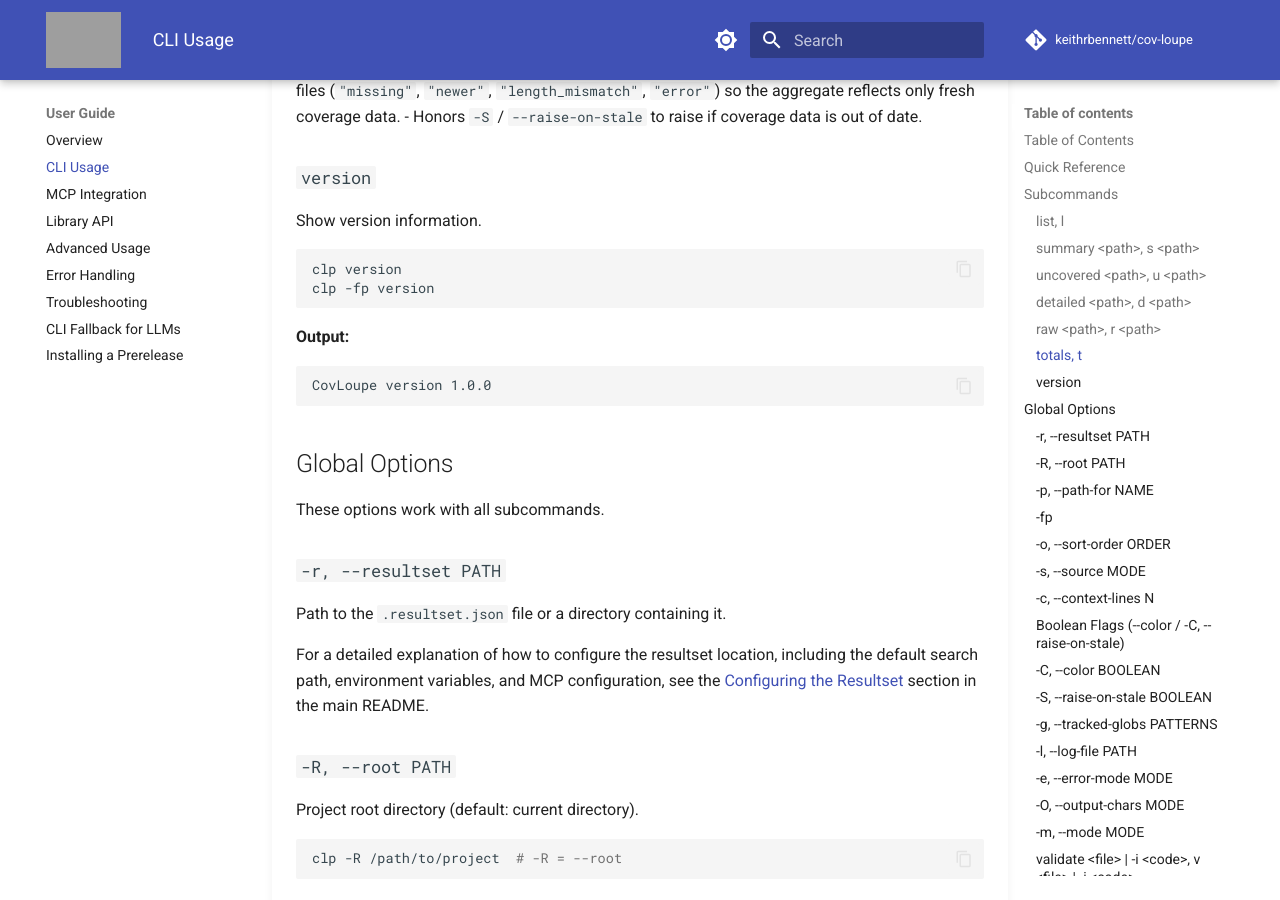
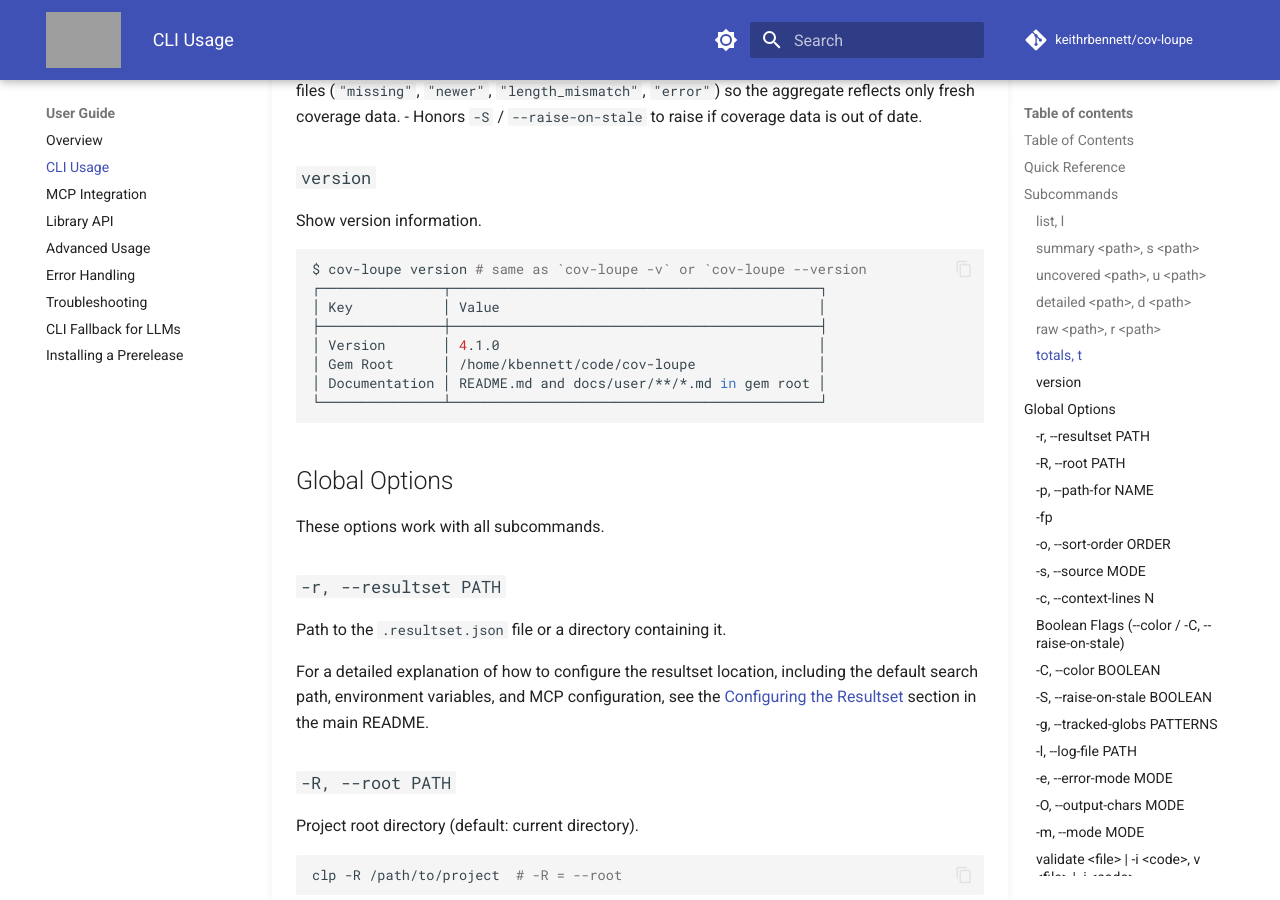
Before and after one commit to keithrbennett/simplecov-mcp, an MkDocs documentation site: the page built from docs/user/CLI_USAGE.md, in a window 1280 px wide and 900 px high, scrolled down 8469 px. Built offline with MkDocs 1.6.1 and Material for MkDocs 9.7.7, drawn with Linux system fonts in a browser that asks for light colours; comment, search, counter and statistics services are not loaded; grey boxes are pictures that could not be loaded.

Commit message:
Fix version output in docs.

````diff
--- a/docs/user/CLI_USAGE.md
+++ b/docs/user/CLI_USAGE.md
@@ -394,13 +394,14 @@ Tracked globs:
 Show version information.
 
 ```sh
-clp version
-clp -fp version
-```
-
-**Output:**
-```
-CovLoupe version 1.0.0
+$ cov-loupe version # same as `cov-loupe -v` or `cov-loupe --version
+┌───────────────┬─────────────────────────────────────────────┐
+│ Key           │ Value                                       │
+├───────────────┼─────────────────────────────────────────────┤
+│ Version       │ 4.1.0                                       │
+│ Gem Root      │ /home/kbennett/code/cov-loupe               │
+│ Documentation │ README.md and docs/user/**/*.md in gem root │
+└───────────────┴─────────────────────────────────────────────┘
 ```
 
 ## Global Options
````
